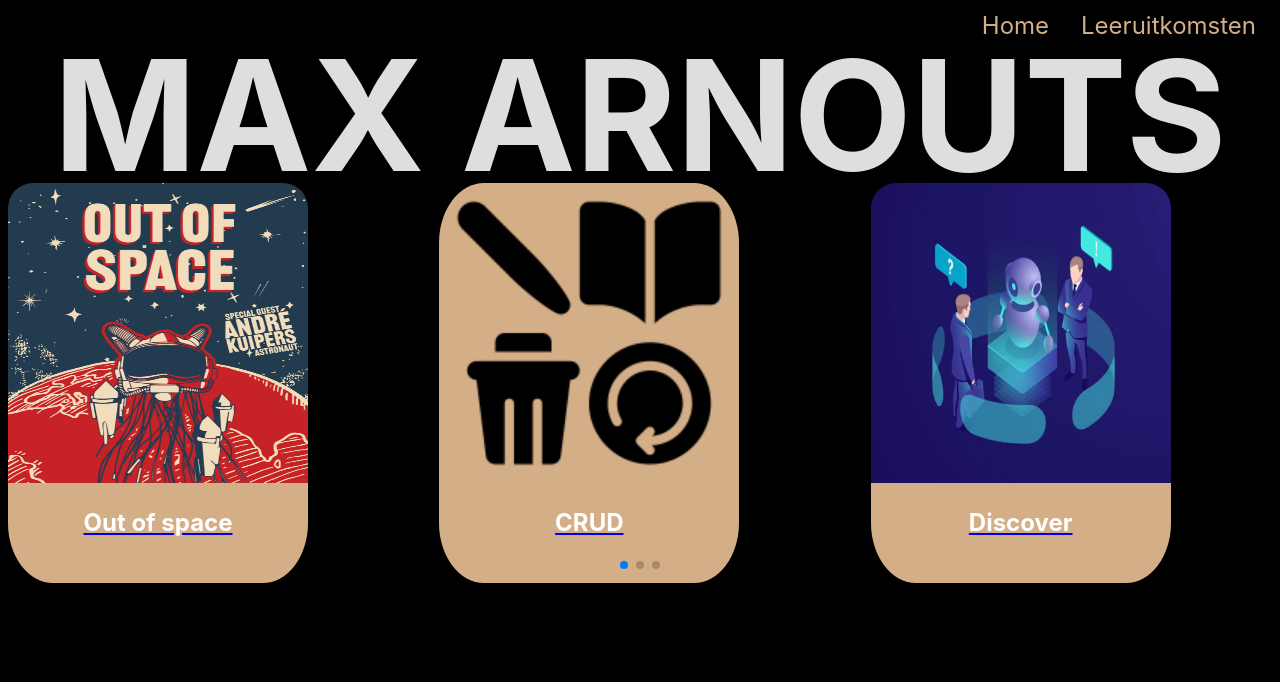
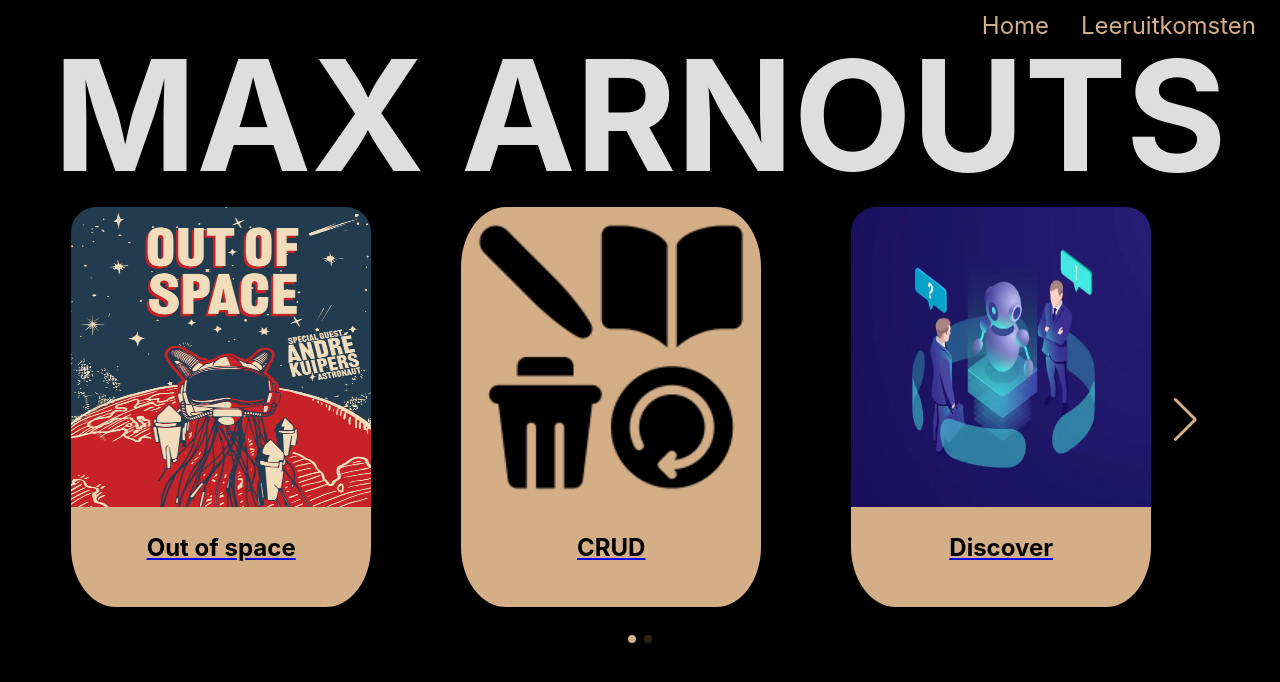
Before and after one commit to MUX-ON-WINDOWS/portofolio-project, a React (Vite) app: page / in a window 1280 px wide. Shown: the top 682 px of the page. Built offline with nearby package versions, Linux system fonts and the light colour scheme.

Commit message:
Updated Carousel fixed view

```diff
--- a/src/Home.css
+++ b/src/Home.css
@@ -45,11 +45,42 @@
 
 /* Carousel */
 .card {
+    transition: 0.5s;
     width: 300px;
     height: 400px;
     background-color: var(--primary);
     border-radius: 15%;
     background-color: #D3AE87;
+}
+.card:hover {
+    transition: 0.5s;
+    transform: scale(1.1);
+    cursor: pointer;
+}
+.swiper {
+    width: 100%;
+    height: 450px !important;
+}
+.swiper-slide {
+    text-align: center;
+    font-size: 18px;
+    /* background: #fff; */
+    width: 300px !important;
+}
+.swiper-horizontal {
+    width: 90% !important;
+    padding-top: 24px !important;
+    margin-right: 5% !important;
+    margin-left: 5% !important;
+}
+.swiper-horizontal > .swiper-pagination-bullets .swiper-pagination-bullet, .swiper-pagination-horizontal.swiper-pagination-bullets .swiper-pagination-bullet {
+    background-color: var(--primary) !important;
+}
+.swiper-button-next {
+    color: var(--primary) !important;
+}
+.swiper-button-prev {
+    color: var(--primary) !important;
 }
 .card img {
     width: 100%;
--- a/src/components/Homewindow.jsx
+++ b/src/components/Homewindow.jsx
@@ -3,7 +3,8 @@ import '../Home.css';
 import { Swiper, SwiperSlide } from 'swiper/react';
 import 'swiper/css';
 import 'swiper/css/pagination';
-import { Pagination } from 'swiper/modules';
+import 'swiper/css/navigation';
+import { Pagination, Navigation } from 'swiper/modules';
 // images import
 import spaceweekImage from '../img/Spaceweek.png';
 import AiHelpdeskImages from '../img/AiHelpdesk.png';
@@ -12,24 +13,26 @@ import { NavLink } from 'react-router-dom';
 
 function App() {
   const backgroundColor = { background: '#20176A' };
+  const TextColor = { color: 'white' };
   const data = [
-    { to: '/spaceweek', text: 'Out of space', url: spaceweekImage, color: { color: 'white' }, background: { background: backgroundColor } },
-    { to: '/CRUD', text: 'CRUD', url: CRUDImage, color: { color: 'white' }, background: { background: backgroundColor } },
-    { to: '/Discover', text: 'Discover', url: AiHelpdeskImages, color: { color: 'white' }, background: { background: backgroundColor } },
-    { to: '/Define', text: 'Define', url: AiHelpdeskImages, color: { color: 'white' }, background: { background: backgroundColor } },
-    { to: '/Develop', text: 'Develop', url: AiHelpdeskImages, color: { color: 'white' }, background: { background: backgroundColor } },
+    { to: '/spaceweek', text: 'Out of space', url: spaceweekImage, color: { color: TextColor }, background: { background: backgroundColor } },
+    { to: '/CRUD', text: 'CRUD', url: CRUDImage, color: { color: TextColor }, background: { background: backgroundColor } },
+    { to: '/Discover', text: 'Discover', url: AiHelpdeskImages, color: { color: TextColor }, background: { background: backgroundColor } },
+    { to: '/Define', text: 'Define', url: AiHelpdeskImages, color: { color: TextColor }, background: { background: backgroundColor } },
+    { to: '/Develop', text: 'Develop', url: AiHelpdeskImages, color: { color: TextColor }, background: { background: backgroundColor } },
   ];
 
   return (
     <div className='containerWindow'>
       <h1 className='name'>MAX ARNOUTS</h1>
       <Swiper
-        slidesPerView={3}
-        spaceBetween={30}
+        slidesPerView={4}
+        spaceBetween={90}
         pagination={{
-          clickable: true,
+          clickable: true
         }}
-        modules={[Pagination]}
+        navigation={true}
+        modules={[Pagination, Navigation]}
         className="mySwiper"
       >
         {data.map((item, index) => (
```
Also changed, not shown: 1 other file (tests, documents, lock files or other folders).
